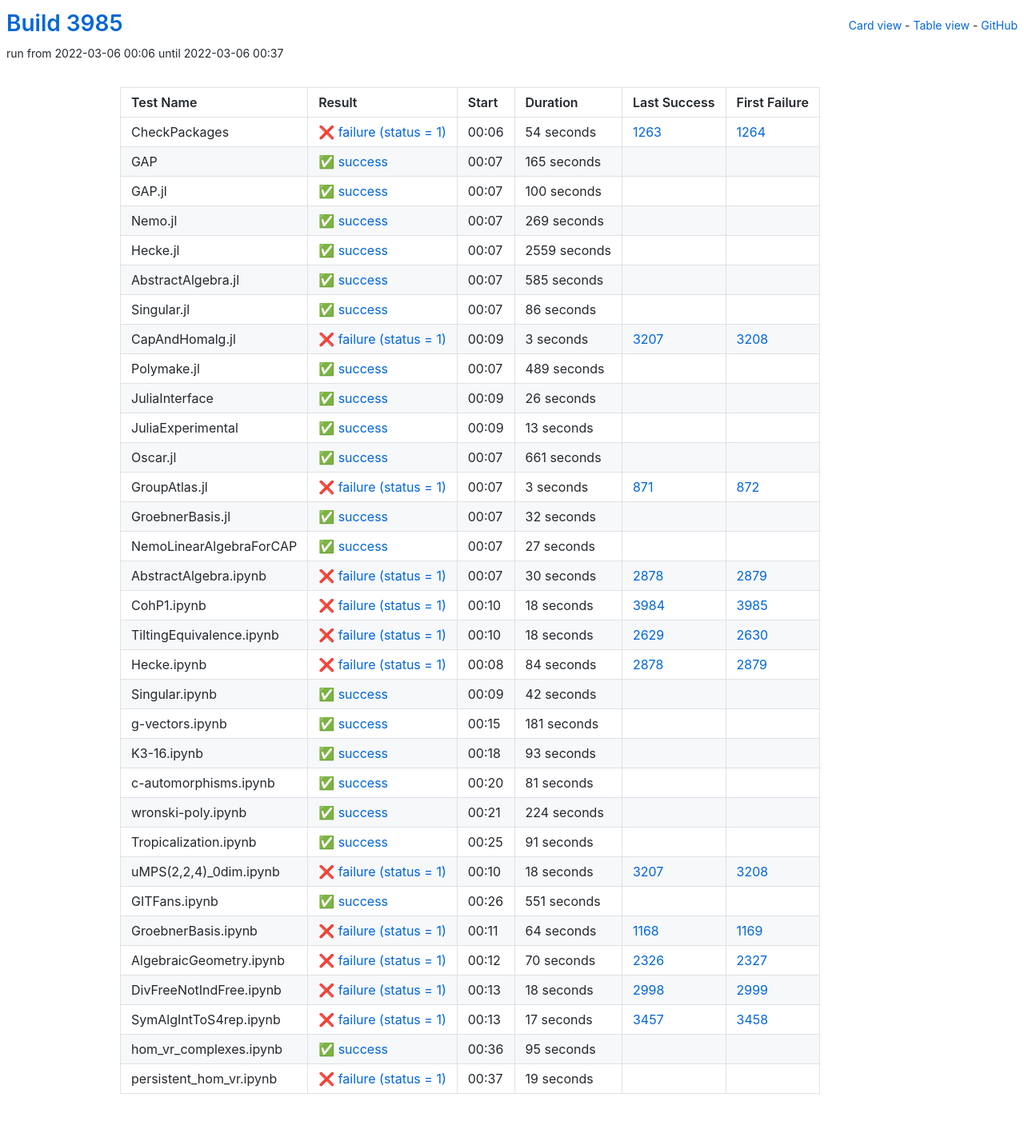
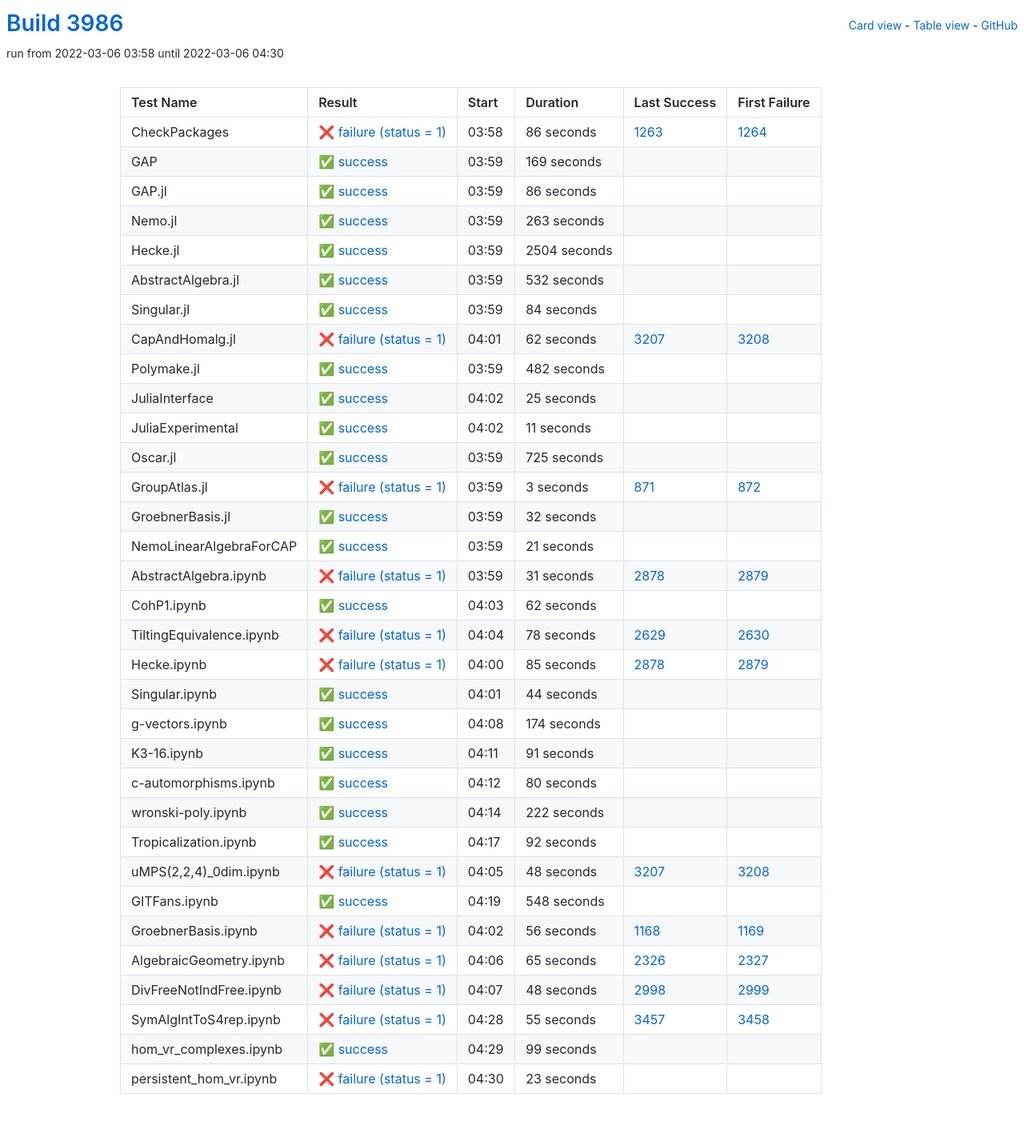
Before and after one commit to oscar-system/oscar-ci-status-stable, a Jekyll site: the page built from table.html, in a window 1280 px wide. Shown: the whole page at 80% size. Built offline with Jekyll 4.4.1, drawn with Linux system fonts in a browser that asks for light colours.

Commit message:
Build #3986

```diff
--- a/_data/ci.yml
+++ b/_data/ci.yml
@@ -1,6 +1,6 @@
 ---
-build: 3985
-build_url: https://oscarci.mathematik.uni-kl.de/job/oscar-stable/3985/
+build: 3986
+build_url: https://oscarci.mathematik.uni-kl.de/job/oscar-stable/3986/
 job: oscar-stable
 organization: oscar-system
 repo: oscar-ci-status-stable
@@ -8,80 +8,32 @@ repourl: https://github.com/oscar-system/oscar-ci-status-stable
 tests:
 - name: CheckPackages
   id: checkpackages
-  log: https://oscarci.mathematik.uni-kl.de/job/oscar-stable/3985/artifact/logs/build-3985/CheckPackages.log
-  start: 2022-03-06 00:06
+  log: https://oscarci.mathematik.uni-kl.de/job/oscar-stable/3986/artifact/logs/build-3986/CheckPackages.log
+  start: 2022-03-06 03:58
   success: false
   exitcode: 1
   status: failure
-  duration: 54
+  duration: 86
   last_success: 1263
   last_success_url: https://oscarci.mathematik.uni-kl.de/job/oscar-stable/1263/
   first_failure: 1264
   first_failure_url: https://oscarci.mathematik.uni-kl.de/job/oscar-stable/1264/
 - name: GAP
   id: gap
-  log: https://oscarci.mathematik.uni-kl.de/job/oscar-stable/3985/artifact/logs/build-3985/GAP.log
-  start: 2022-03-06 00:07
+  log: https://oscarci.mathematik.uni-kl.de/job/oscar-stable/3986/artifact/logs/build-3986/GAP.log
+  start: 2022-03-06 03:59
   success: true
   exitcode: 0
   status: success
-  duration: 165
+  duration: 169
   last_success: false
   last_success_url:
   first_failure: false
   first_failure_url:
 - name: GAP.jl
   id: gap-jl
-  log: https://oscarci.mathematik.uni-kl.de/job/oscar-stable/3985/artifact/logs/build-3985/GAP.jl.log
-  start: 2022-03-06 00:07
-  success: true
-  exitcode: 0
-  status: success
-  duration: 100
-  last_success: false
-  last_success_url:
-  first_failure: false
-  first_failure_url:
-- name: Nemo.jl
-  id: nemo-jl
-  log: https://oscarci.mathematik.uni-kl.de/job/oscar-stable/3985/artifact/logs/build-3985/Nemo.jl.log
-  start: 2022-03-06 00:07
-  success: true
-  exitcode: 0
-  status: success
-  duration: 269
-  last_success: false
-  last_success_url:
-  first_failure: false
-  first_failure_url:
-- name: Hecke.jl
-  id: hecke-jl
-  log: https://oscarci.mathematik.uni-kl.de/job/oscar-stable/3985/artifact/logs/build-3985/Hecke.jl.log
-  start: 2022-03-06 00:07
-  success: true
-  exitcode: 0
-  status: success
-  duration: 2559
-  last_success: false
-  last_success_url:
-  first_failure: false
-  first_failure_url:
-- name: AbstractAlgebra.jl
-  id: abstractalgebra-jl
-  log: https://oscarci.mathematik.uni-kl.de/job/oscar-stable/3985/artifact/logs/build-3985/AbstractAlgebra.jl.log
-  start: 2022-03-06 00:07
-  success: true
-  exitcode: 0
-  status: success
-  duration: 585
-  last_success: false
-  last_success_url:
-  first_failure: false
-  first_failure_url:
-- name: Singular.jl
-  id: singular-jl
-  log: https://oscarci.mathematik.uni-kl.de/job/oscar-stable/3985/artifact/logs/build-3985/Singular.jl.log
-  start: 2022-03-06 00:07
+  log: https://oscarci.mathematik.uni-kl.de/job/oscar-stable/3986/artifact/logs/build-3986/GAP.jl.log
+  start: 2022-03-06 03:59
   success: true
   exitcode: 0
   status: success
@@ -90,70 +42,118 @@ tests:
   last_success_url:
   first_failure: false
   first_failure_url:
+- name: Nemo.jl
+  id: nemo-jl
+  log: https://oscarci.mathematik.uni-kl.de/job/oscar-stable/3986/artifact/logs/build-3986/Nemo.jl.log
+  start: 2022-03-06 03:59
+  success: true
+  exitcode: 0
+  status: success
+  duration: 263
+  last_success: false
+  last_success_url:
+  first_failure: false
+  first_failure_url:
+- name: Hecke.jl
+  id: hecke-jl
+  log: https://oscarci.mathematik.uni-kl.de/job/oscar-stable/3986/artifact/logs/build-3986/Hecke.jl.log
+  start: 2022-03-06 03:59
+  success: true
+  exitcode: 0
+  status: success
+  duration: 2504
+  last_success: false
+  last_success_url:
+  first_failure: false
+  first_failure_url:
+- name: AbstractAlgebra.jl
+  id: abstractalgebra-jl
+  log: https://oscarci.mathematik.uni-kl.de/job/oscar-stable/3986/artifact/logs/build-3986/AbstractAlgebra.jl.log
+  start: 2022-03-06 03:59
+  success: true
+  exitcode: 0
+  status: success
+  duration: 532
+  last_success: false
+  last_success_url:
+  first_failure: false
+  first_failure_url:
+- name: Singular.jl
+  id: singular-jl
+  log: https://oscarci.mathematik.uni-kl.de/job/oscar-stable/3986/artifact/logs/build-3986/Singular.jl.log
+  start: 2022-03-06 03:59
+  success: true
+  exitcode: 0
+  status: success
+  duration: 84
+  last_success: false
+  last_success_url:
+  first_failure: false
+  first_failure_url:
 - name: CapAndHomalg.jl
   id: capandhomalg-jl
-  log: https://oscarci.mathematik.uni-kl.de/job/oscar-stable/3985/artifact/logs/build-3985/CapAndHomalg.jl.log
-  start: 2022-03-06 00:09
+  log: https://oscarci.mathematik.uni-kl.de/job/oscar-stable/3986/artifact/logs/build-3986/CapAndHomalg.jl.log
+  start: 2022-03-06 04:01
   success: false
   exitcode: 1
   status: failure
-  duration: 3
+  duration: 62
   last_success: 3207
   last_success_url: https://oscarci.mathematik.uni-kl.de/job/oscar-stable/3207/
   first_failure: 3208
   first_failure_url: https://oscarci.mathematik.uni-kl.de/job/oscar-stable/3208/
 - name: Polymake.jl
   id: polymake-jl
-  log: https://oscarci.mathematik.uni-kl.de/job/oscar-stable/3985/artifact/logs/build-3985/Polymake.jl.log
-  start: 2022-03-06 00:07
+  log: https://oscarci.mathematik.uni-kl.de/job/oscar-stable/3986/artifact/logs/build-3986/Polymake.jl.log
+  start: 2022-03-06 03:59
   success: true
   exitcode: 0
   status: success
-  duration: 489
+  duration: 482
   last_success: false
   last_success_url:
   first_failure: false
   first_failure_url:
 - name: JuliaInterface
   id: juliainterface
-  log: https://oscarci.mathematik.uni-kl.de/job/oscar-stable/3985/artifact/logs/build-3985/JuliaInterface.log
-  start: 2022-03-06 00:09
+  log: https://oscarci.mathematik.uni-kl.de/job/oscar-stable/3986/artifact/logs/build-3986/JuliaInterface.log
+  start: 2022-03-06 04:02
   success: true
   exitcode: 0
   status: success
-  duration: 26
+  duration: 25
   last_success: false
   last_success_url:
   first_failure: false
   first_failure_url:
 - name: JuliaExperimental
   id: juliaexperimental
-  log: https://oscarci.mathematik.uni-kl.de/job/oscar-stable/3985/artifact/logs/build-3985/JuliaExperimental.log
-  start: 2022-03-06 00:09
+  log: https://oscarci.mathematik.uni-kl.de/job/oscar-stable/3986/artifact/logs/build-3986/JuliaExperimental.log
+  start: 2022-03-06 04:02
   success: true
   exitcode: 0
   status: success
-  duration: 13
+  duration: 11
   last_success: false
   last_success_url:
   first_failure: false
   first_failure_url:
 - name: Oscar.jl
   id: oscar-jl
-  log: https://oscarci.mathematik.uni-kl.de/job/oscar-stable/3985/artifact/logs/build-3985/Oscar.jl.log
-  start: 2022-03-06 00:07
+  log: https://oscarci.mathematik.uni-kl.de/job/oscar-stable/3986/artifact/logs/build-3986/Oscar.jl.log
+  start: 2022-03-06 03:59
   success: true
   exitcode: 0
   status: success
-  duration: 661
+  duration: 725
   last_success: false
   last_success_url:
   first_failure: false
   first_failure_url:
 - name: GroupAtlas.jl
   id: groupatlas-jl
-  log: https://oscarci.mathematik.uni-kl.de/job/oscar-stable/3985/artifact/logs/build-3985/GroupAtlas.jl.log
-  start: 2022-03-06 00:07
+  log: https://oscarci.mathematik.uni-kl.de/job/oscar-stable/3986/artifact/logs/build-3986/GroupAtlas.jl.log
+  start: 2022-03-06 03:59
   success: false
   exitcode: 1
   status: failure
@@ -164,8 +164,8 @@ tests:
   first_failure_url: https://oscarci.mathematik.uni-kl.de/job/oscar-stable/872/
 - name: GroebnerBasis.jl
   id: groebnerbasis-jl
-  log: https://oscarci.mathematik.uni-kl.de/job/oscar-stable/3985/artifact/logs/build-3985/GroebnerBasis.jl.log
-  start: 2022-03-06 00:07
+  log: https://oscarci.mathematik.uni-kl.de/job/oscar-stable/3986/artifact/logs/build-3986/GroebnerBasis.jl.log
+  start: 2022-03-06 03:59
   success: true
   exitcode: 0
   status: success
@@ -176,128 +176,92 @@ tests:
   first_failure_url:
 - name: NemoLinearAlgebraForCAP
   id: nemolinearalgebraforcap
-  log: https://oscarci.mathematik.uni-kl.de/job/oscar-stable/3985/artifact/logs/build-3985/NemoLinearAlgebraForCAP.log
-  start: 2022-03-06 00:07
+  log: https://oscarci.mathematik.uni-kl.de/job/oscar-stable/3986/artifact/logs/build-3986/NemoLinearAlgebraForCAP.log
+  start: 2022-03-06 03:59
   success: true
   exitcode: 0
   status: success
-  duration: 27
+  duration: 21
   last_success: false
   last_success_url:
   first_failure: false
   first_failure_url:
 - name: AbstractAlgebra.ipynb
   id: abstractalgebra-ipynb
-  log: https://oscarci.mathematik.uni-kl.de/job/oscar-stable/3985/artifact/logs/build-3985/AbstractAlgebra.ipynb.log
-  start: 2022-03-06 00:07
+  log: https://oscarci.mathematik.uni-kl.de/job/oscar-stable/3986/artifact/logs/build-3986/AbstractAlgebra.ipynb.log
+  start: 2022-03-06 03:59
   success: false
   exitcode: 1
   status: failure
-  duration: 30
+  duration: 31
   last_success: 2878
   last_success_url: https://oscarci.mathematik.uni-kl.de/job/oscar-stable/2878/
   first_failure: 2879
   first_failure_url: https://oscarci.mathematik.uni-kl.de/job/oscar-stable/2879/
 - name: CohP1.ipynb
   id: cohp1-ipynb
-  log: https://oscarci.mathematik.uni-kl.de/job/oscar-stable/3985/artifact/logs/build-3985/CohP1.ipynb.log
-  start: 2022-03-06 00:10
+  log: https://oscarci.mathematik.uni-kl.de/job/oscar-stable/3986/artifact/logs/build-3986/CohP1.ipynb.log
+  start: 2022-03-06 04:03
+  success: true
+  exitcode: 0
+  status: success
+  duration: 62
+  last_success: false
+  last_success_url:
+  first_failure: false
+  first_failure_url:
+- name: TiltingEquivalence.ipynb
+  id: tiltingequivalence-ipynb
+  log: https://oscarci.mathematik.uni-kl.de/job/oscar-stable/3986/artifact/logs/build-3986/TiltingEquivalence.ipynb.log
+  start: 2022-03-06 04:04
   success: false
   exitcode: 1
   status: failure
-  duration: 18
-  last_success: 3984
-  last_success_url: https://oscarci.mathematik.uni-kl.de/job/oscar-stable/3984/
-  first_failure: 3985
-  first_failure_url: https://oscarci.mathematik.uni-kl.de/job/oscar-stable/3985/
-- name: TiltingEquivalence.ipynb
-  id: tiltingequivalence-ipynb
-  log: https://oscarci.mathematik.uni-kl.de/job/oscar-stable/3985/artifact/logs/build-3985/TiltingEquivalence.ipynb.log
-  start: 2022-03-06 00:10
-  success: false
-  exitcode: 1
-  status: failure
-  duration: 18
+  duration: 78
   last_success: 2629
   last_success_url: https://oscarci.mathematik.uni-kl.de/job/oscar-stable/2629/
   first_failure: 2630
   first_failure_url: https://oscarci.mathematik.uni-kl.de/job/oscar-stable/2630/
 - name: Hecke.ipynb
   id: hecke-ipynb
-  log: https://oscarci.mathematik.uni-kl.de/job/oscar-stable/3985/artifact/logs/build-3985/Hecke.ipynb.log
-  start: 2022-03-06 00:08
+  log: https://oscarci.mathematik.uni-kl.de/job/oscar-stable/3986/artifact/logs/build-3986/Hecke.ipynb.log
+  start: 2022-03-06 04:00
   success: false
   exitcode: 1
   status: failure
-  duration: 84
+  duration: 85
   last_success: 2878
   last_success_url: https://oscarci.mathematik.uni-kl.de/job/oscar-stable/2878/
   first_failure: 2879
   first_failure_url: https://oscarci.mathematik.uni-kl.de/job/oscar-stable/2879/
 - name: Singular.ipynb
   id: singular-ipynb
-  log: https://oscarci.mathematik.uni-kl.de/job/oscar-stable/3985/artifact/logs/build-3985/Singular.ipynb.log
-  start: 2022-03-06 00:09
+  log: https://oscarci.mathematik.uni-kl.de/job/oscar-stable/3986/artifact/logs/build-3986/Singular.ipynb.log
+  start: 2022-03-06 04:01
   success: true
   exitcode: 0
   status: success
-  duration: 42
+  duration: 44
   last_success: false
   last_success_url:
   first_failure: false
   first_failure_url:
 - name: g-vectors.ipynb
   id: g-vectors-ipynb
-  log: https://oscarci.mathematik.uni-kl.de/job/oscar-stable/3985/artifact/logs/build-3985/g-vectors.ipynb.log
-  start: 2022-03-06 00:15
+  log: https://oscarci.mathematik.uni-kl.de/job/oscar-stable/3986/artifact/logs/build-3986/g-vectors.ipynb.log
+  start: 2022-03-06 04:08
   success: true
   exitcode: 0
   status: success
-  duration: 181
+  duration: 174
   last_success: false
   last_success_url:
   first_failure: false
   first_failure_url:
 - name: K3-16.ipynb
   id: k3-16-ipynb
-  log: https://oscarci.mathematik.uni-kl.de/job/oscar-stable/3985/artifact/logs/build-3985/K3-16.ipynb.log
-  start: 2022-03-06 00:18
-  success: true
-  exitcode: 0
-  status: success
-  duration: 93
-  last_success: false
-  last_success_url:
-  first_failure: false
-  first_failure_url:
-- name: c-automorphisms.ipynb
-  id: c-automorphisms-ipynb
-  log: https://oscarci.mathematik.uni-kl.de/job/oscar-stable/3985/artifact/logs/build-3985/c-automorphisms.ipynb.log
-  start: 2022-03-06 00:20
-  success: true
-  exitcode: 0
-  status: success
-  duration: 81
-  last_success: false
-  last_success_url:
-  first_failure: false
-  first_failure_url:
-- name: wronski-poly.ipynb
-  id: wronski-poly-ipynb
-  log: https://oscarci.mathematik.uni-kl.de/job/oscar-stable/3985/artifact/logs/build-3985/wronski-poly.ipynb.log
-  start: 2022-03-06 00:21
-  success: true
-  exitcode: 0
-  status: success
-  duration: 224
-  last_success: false
-  last_success_url:
-  first_failure: false
-  first_failure_url:
-- name: Tropicalization.ipynb
-  id: tropicalization-ipynb
-  log: https://oscarci.mathematik.uni-kl.de/job/oscar-stable/3985/artifact/logs/build-3985/Tropicalization.ipynb.log
-  start: 2022-03-06 00:25
+  log: https://oscarci.mathematik.uni-kl.de/job/oscar-stable/3986/artifact/logs/build-3986/K3-16.ipynb.log
+  start: 2022-03-06 04:11
   success: true
   exitcode: 0
   status: success
@@ -306,98 +270,134 @@ tests:
   last_success_url:
   first_failure: false
   first_failure_url:
+- name: c-automorphisms.ipynb
+  id: c-automorphisms-ipynb
+  log: https://oscarci.mathematik.uni-kl.de/job/oscar-stable/3986/artifact/logs/build-3986/c-automorphisms.ipynb.log
+  start: 2022-03-06 04:12
+  success: true
+  exitcode: 0
+  status: success
+  duration: 80
+  last_success: false
+  last_success_url:
+  first_failure: false
+  first_failure_url:
+- name: wronski-poly.ipynb
+  id: wronski-poly-ipynb
+  log: https://oscarci.mathematik.uni-kl.de/job/oscar-stable/3986/artifact/logs/build-3986/wronski-poly.ipynb.log
+  start: 2022-03-06 04:14
+  success: true
+  exitcode: 0
+  status: success
+  duration: 222
+  last_success: false
+  last_success_url:
+  first_failure: false
+  first_failure_url:
+- name: Tropicalization.ipynb
+  id: tropicalization-ipynb
+  log: https://oscarci.mathematik.uni-kl.de/job/oscar-stable/3986/artifact/logs/build-3986/Tropicalization.ipynb.log
+  start: 2022-03-06 04:17
+  success: true
+  exitcode: 0
+  status: success
+  duration: 92
+  last_success: false
+  last_success_url:
+  first_failure: false
+  first_failure_url:
 - name: uMPS(2,2,4)_0dim.ipynb
   id: umps-2-2-4-0dim-ipynb
-  log: https://oscarci.mathematik.uni-kl.de/job/oscar-stable/3985/artifact/logs/build-3985/uMPS-2-2-4-_0dim.ipynb.log
-  start: 2022-03-06 00:10
+  log: https://oscarci.mathematik.uni-kl.de/job/oscar-stable/3986/artifact/logs/build-3986/uMPS-2-2-4-_0dim.ipynb.log
+  start: 2022-03-06 04:05
   success: false
   exitcode: 1
   status: failure
-  duration: 18
+  duration: 48
   last_success: 3207
   last_success_url: https://oscarci.mathematik.uni-kl.de/job/oscar-stable/3207/
   first_failure: 3208
   first_failure_url: https://oscarci.mathematik.uni-kl.de/job/oscar-stable/3208/
 - name: GITFans.ipynb
   id: gitfans-ipynb
-  log: https://oscarci.mathematik.uni-kl.de/job/oscar-stable/3985/artifact/logs/build-3985/GITFans.ipynb.log
-  start: 2022-03-06 00:26
+  log: https://oscarci.mathematik.uni-kl.de/job/oscar-stable/3986/artifact/logs/build-3986/GITFans.ipynb.log
+  start: 2022-03-06 04:19
   success: true
   exitcode: 0
   status: success
-  duration: 551
+  duration: 548
   last_success: false
   last_success_url:
   first_failure: false
   first_failure_url:
 - name: GroebnerBasis.ipynb
   id: groebnerbasis-ipynb
-  log: https://oscarci.mathematik.uni-kl.de/job/oscar-stable/3985/artifact/logs/build-3985/GroebnerBasis.ipynb.log
-  start: 2022-03-06 00:11
+  log: https://oscarci.mathematik.uni-kl.de/job/oscar-stable/3986/artifact/logs/build-3986/GroebnerBasis.ipynb.log
+  start: 2022-03-06 04:02
   success: false
   exitcode: 1
   status: failure
-  duration: 64
+  duration: 56
   last_success: 1168
   last_success_url: https://oscarci.mathematik.uni-kl.de/job/oscar-stable/1168/
   first_failure: 1169
   first_failure_url: https://oscarci.mathematik.uni-kl.de/job/oscar-stable/1169/
 - name: AlgebraicGeometry.ipynb
   id: algebraicgeometry-ipynb
-  log: https://oscarci.mathematik.uni-kl.de/job/oscar-stable/3985/artifact/logs/build-3985/AlgebraicGeometry.ipynb.log
-  start: 2022-03-06 00:12
+  log: https://oscarci.mathematik.uni-kl.de/job/oscar-stable/3986/artifact/logs/build-3986/AlgebraicGeometry.ipynb.log
+  start: 2022-03-06 04:06
   success: false
   exitcode: 1
   status: failure
-  duration: 70
+  duration: 65
   last_success: 2326
   last_success_url: https://oscarci.mathematik.uni-kl.de/job/oscar-stable/2326/
   first_failure: 2327
   first_failure_url: https://oscarci.mathematik.uni-kl.de/job/oscar-stable/2327/
 - name: DivFreeNotIndFree.ipynb
   id: divfreenotindfree-ipynb
-  log: https://oscarci.mathematik.uni-kl.de/job/oscar-stable/3985/artifact/logs/build-3985/DivFreeNotIndFree.ipynb.log
-  start: 2022-03-06 00:13
+  log: https://oscarci.mathematik.uni-kl.de/job/oscar-stable/3986/artifact/logs/build-3986/DivFreeNotIndFree.ipynb.log
+  start: 2022-03-06 04:07
   success: false
   exitcode: 1
   status: failure
-  duration: 18
+  duration: 48
   last_success: 2998
   last_success_url: https://oscarci.mathematik.uni-kl.de/job/oscar-stable/2998/
   first_failure: 2999
   first_failure_url: https://oscarci.mathematik.uni-kl.de/job/oscar-stable/2999/
 - name: SymAlgIntToS4rep.ipynb
   id: symalginttos4rep-ipynb
-  log: https://oscarci.mathematik.uni-kl.de/job/oscar-stable/3985/artifact/logs/build-3985/SymAlgIntToS4rep.ipynb.log
-  start: 2022-03-06 00:13
+  log: https://oscarci.mathematik.uni-kl.de/job/oscar-stable/3986/artifact/logs/build-3986/SymAlgIntToS4rep.ipynb.log
+  start: 2022-03-06 04:28
   success: false
   exitcode: 1
   status: failure
-  duration: 17
+  duration: 55
   last_success: 3457
   last_success_url: https://oscarci.mathematik.uni-kl.de/job/oscar-stable/3457/
   first_failure: 3458
   first_failure_url: https://oscarci.mathematik.uni-kl.de/job/oscar-stable/3458/
 - name: hom_vr_complexes.ipynb
   id: hom-vr-complexes-ipynb
-  log: https://oscarci.mathematik.uni-kl.de/job/oscar-stable/3985/artifact/logs/build-3985/hom_vr_complexes.ipynb.log
-  start: 2022-03-06 00:36
+  log: https://oscarci.mathematik.uni-kl.de/job/oscar-stable/3986/artifact/logs/build-3986/hom_vr_complexes.ipynb.log
+  start: 2022-03-06 04:29
   success: true
   exitcode: 0
   status: success
-  duration: 95
+  duration: 99
   last_success: false
   last_success_url:
   first_failure: false
   first_failure_url:
 - name: persistent_hom_vr.ipynb
   id: persistent-hom-vr-ipynb
-  log: https://oscarci.mathematik.uni-kl.de/job/oscar-stable/3985/artifact/logs/build-3985/persistent_hom_vr.ipynb.log
-  start: 2022-03-06 00:37
+  log: https://oscarci.mathematik.uni-kl.de/job/oscar-stable/3986/artifact/logs/build-3986/persistent_hom_vr.ipynb.log
+  start: 2022-03-06 04:30
   success: false
   exitcode: 1
   status: failure
-  duration: 19
+  duration: 23
   last_success: false
   last_success_url:
   first_failure: false
```
Also changed, not shown: README.md.
